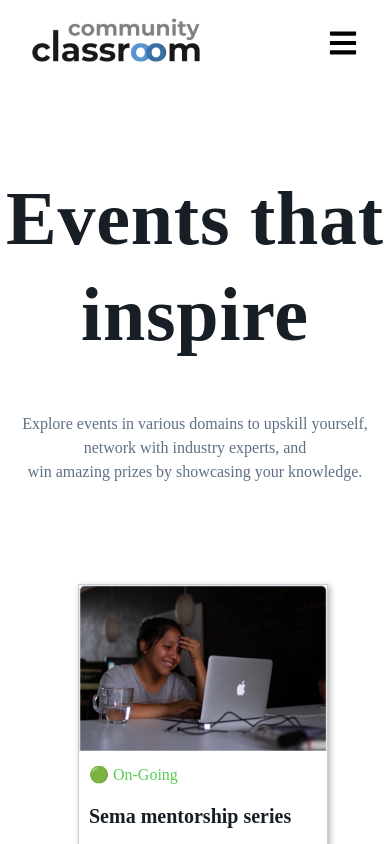
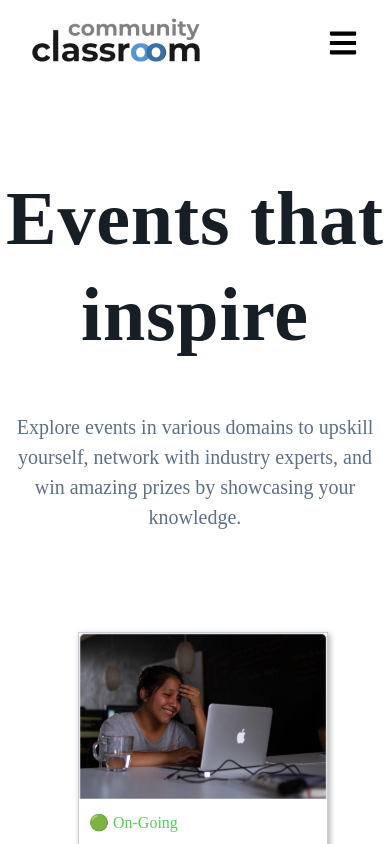
Before and after one commit to WeMakeDevs/wemakedevs-archive, a React (Create React App) app: page /commclassroom/event in a window 390 px wide. Shown: the top 844 px of the page. Built offline with nearby package versions, Linux system fonts and the light colour scheme; a web font is replaced by a local one.

Commit message:
[FIX]:Events Responsivness

```diff
--- a/src/components/Event/Events.css
+++ b/src/components/Event/Events.css
@@ -13,7 +13,7 @@
 margin-top:50px;
 text-align: center;
 color: #5F7086;
-
+text-align: center;
 }
 
 .events_cont_2{
@@ -33,6 +33,7 @@ color: #5F7086;
     margin-top: 100px;
 }
 .events_cont_2_card_1{
+    object-fit: fill;
     max-width: 100%;
 }
 
@@ -75,3 +76,15 @@ color: #5F7086;
     padding-top: 10px;
     color: #5F7086;
 }
+ @media screen and (max-width: 949px) {
+    .events_cont_2_card_1{
+        max-width: 100%;
+        width: 100%;
+        object-fit: cover;
+    }
+ }
+ @media screen and (max-width: 600px){
+    .events_cont_para1{
+          font-size: 20px;
+  }
+  }
```
